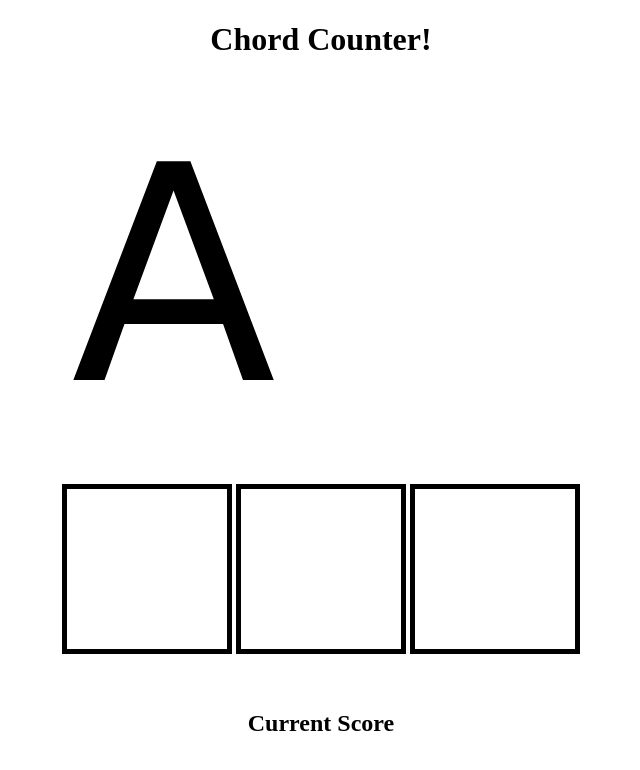
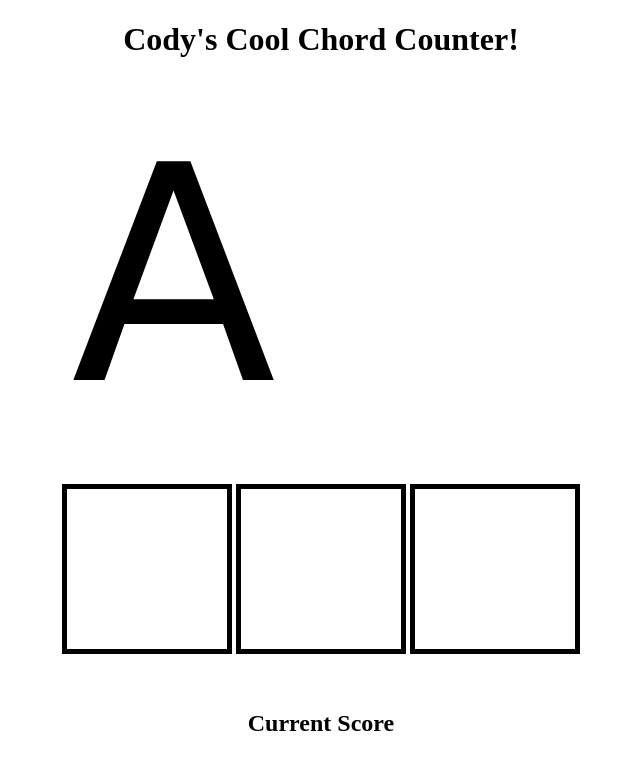
Before and after one commit to tmharrison93/HackRPI_Game, a plain HTML site: page index.html in a window 1280 px wide. Shown: the whole page, without its empty margins (319-959 px from the left). Drawn offline with nearby package versions, Linux system fonts and the light colour scheme.

Commit message:
Updated header to match new title

```diff
--- a/index.html
+++ b/index.html
@@ -11,7 +11,7 @@
 <body>
     <div id="header"></div>
     <div id="page_content">
-        <h1>Chord Counter!</h1>
+        <h1>Cody's Cool Chord Counter!</h1>
         <script type='text/javascript' src='javascripts/script.js'></script>
         <br>
         <div class="checkbox" ><img src="images/check_mark.png" id="first_check"></div>
```
